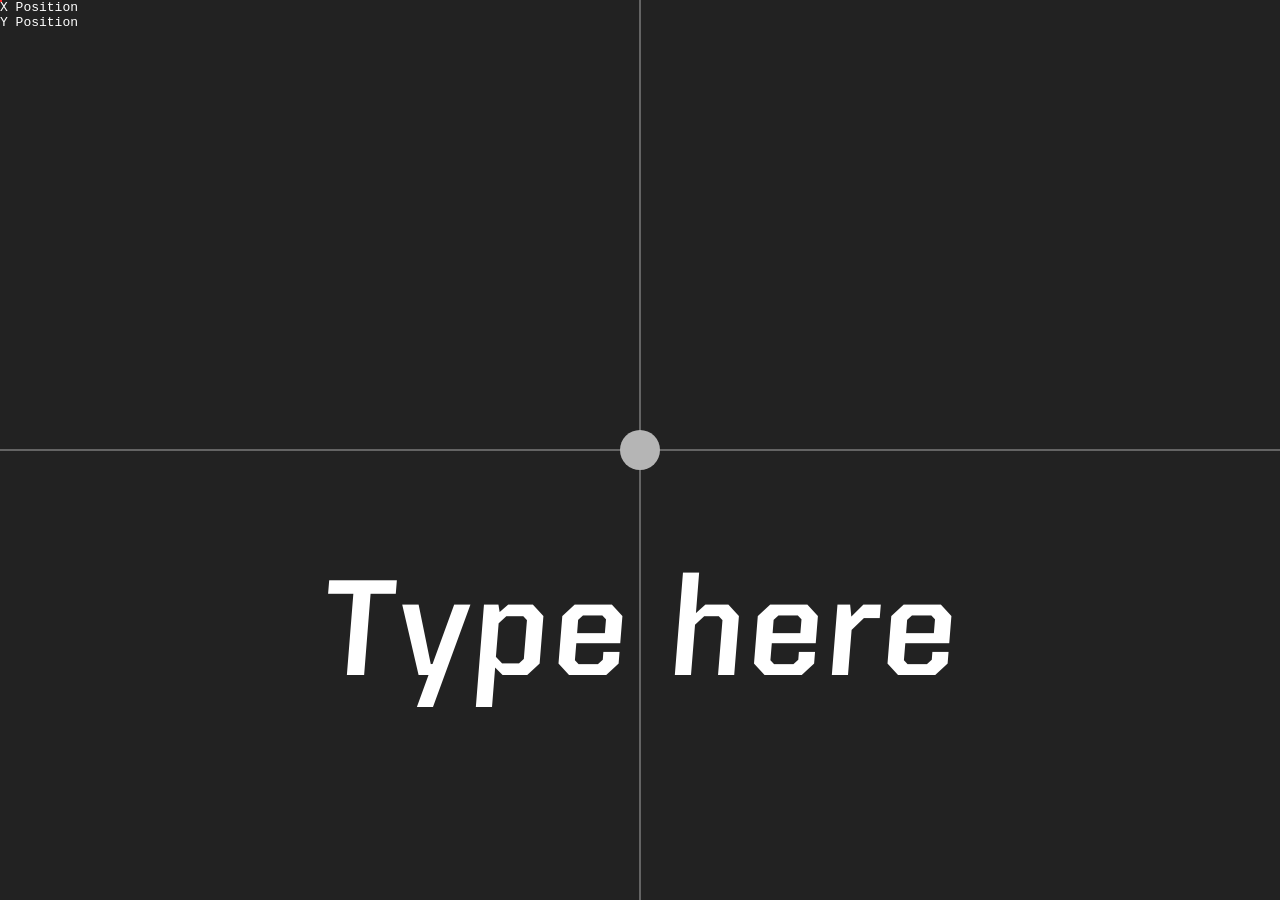
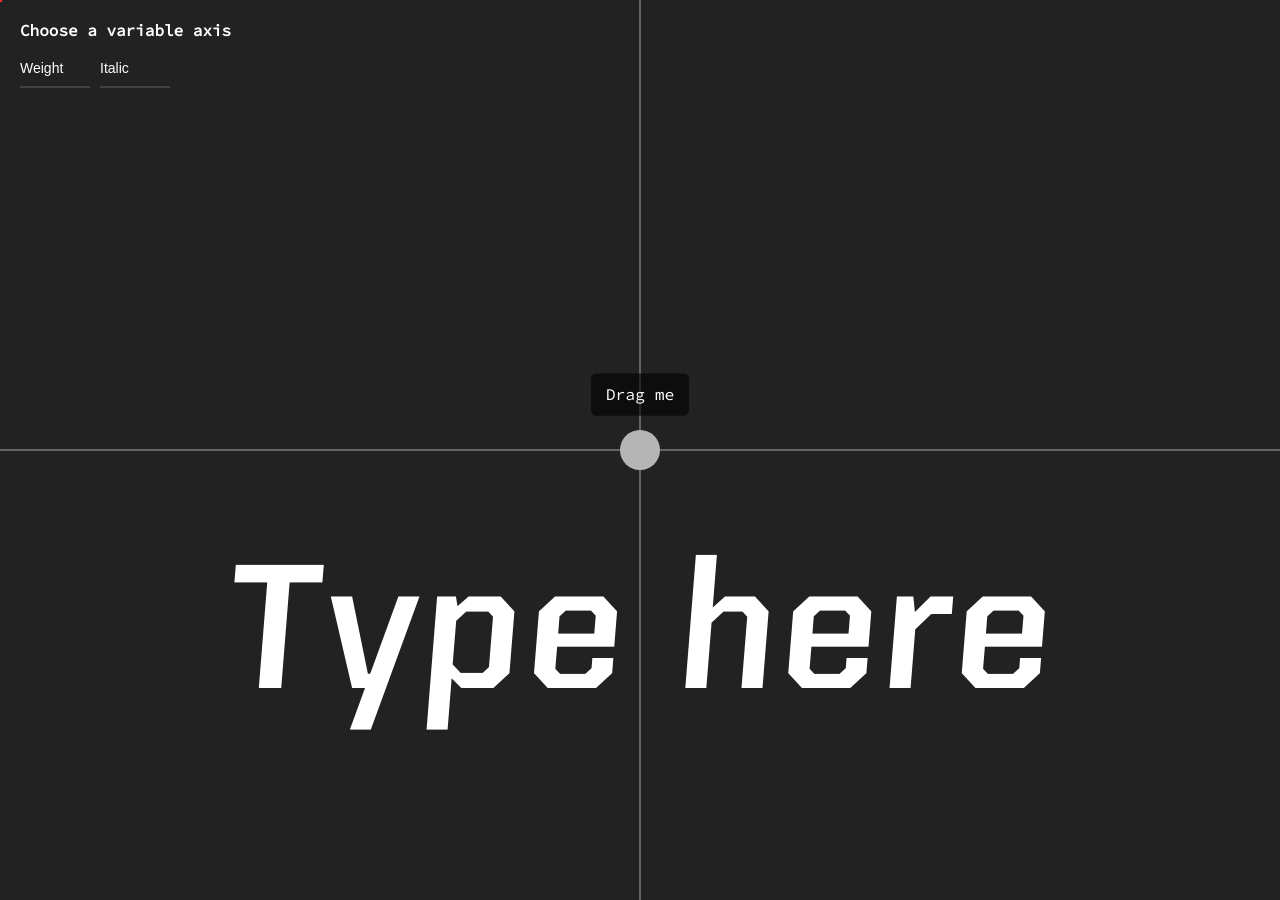
Before and after one commit to nthnwlkr/variable-futures, a Jekyll site: the page built from tool-1.md, in a window 1280 px wide. Built offline with Jekyll 4.4.1, drawn with Linux system fonts in a browser that asks for light colours; some web fonts are replaced.

Commit message:
Added tooltip to crosshair handle for better UX, added dropdowns to allow user selection of axes, added js logic to disable options and prevent both axes from being the same.

```diff
--- a/_includes/head.html
+++ b/_includes/head.html
@@ -5,6 +5,7 @@
   {%- seo -%}
   <link rel="stylesheet" href="{{ "/assets/main.css" | relative_url }}">
   <link rel="stylesheet" href="https://use.typekit.net/fha3qkc.css">
+  <link href="https://fonts.googleapis.com/css?family=Source+Code+Pro" rel="stylesheet">
   {%- feed_meta -%}
   {%- if jekyll.environment == 'production' and site.google_analytics -%}
     {%- include google-analytics.html -%}
--- a/_layouts/tool-1.html
+++ b/_layouts/tool-1.html
@@ -9,11 +9,35 @@
     	<div class="ui-elements-container">
     		<div class="site-wrapper">
     			<div class="axis-controls-section">
-    				<div class="axis-switch-container"></div>
+    				<div class="axis-switch-block">
+              <h2 class="ui-section-label">Choose a variable axis</h2>
+              <div class="switch-container">
+                <div class="switch switch-horizontal">
+                  <div class="switch-icon"></div>
+                  <div class="switch-style">
+                    <select class="switch-input switch-horizontal-input" onchange="onValueChange()">
+                      <option value="'wght'" selected="true">Weight</option>
+                      <option value="'ital'">Italic</option>
+                      <option value="'wdth'">Width</option>
+                    </select>
+                  </div>
+                </div>
+                <div class="switch switch-vertical">
+                  <div class="switch-icon"></div>
+                  <div class="switch-style">
+                    <select class="switch-input switch-vertical-input" onchange="onValueChange()">
+                      <option value="'wght'">Weight</option>
+                      <option value="'ital'" selected="true">Italic</option>
+                      <option value="'wdth'">Width</option>
+                    </select>
+                  </div>
+                </div>
+              </div>
+            </div>
     				<div class="axis-values-container"></div>
     			</div>
     			<div class="code-export-controls">
-    				<div class="code-to-copy"></div>
+    				<div class="code-to-copy hide"></div>
     				<div class="css-flavour-selector"></div>
     			</div>
     		</div>
@@ -21,6 +45,7 @@
       <div class="type-canvas">
      		<div class="cross-hairs-container">
      			<div id="crosshairclicktarget" class="cross-hair-click-target">
+            <div class="crosshair-tooltip">Drag me</div>
      				<div class="cross-hair-handle"></div>
             <div class="crosshair crosshair-vertical"></div>
             <div class="crosshair crosshair-horizontal"></div>
--- a/_sass/minima.scss
+++ b/_sass/minima.scss
@@ -4,15 +4,15 @@
 	src: url('/assets/fonts/KairosSans_Variable.ttf');
 }
 // Define defaults for each variable.
-$base-font-family: monospace, -apple-system, BlinkMacSystemFont, "Segoe UI", Roboto, Helvetica, Arial, sans-serif, "Apple Color Emoji", "Segoe UI Emoji", "Segoe UI Symbol" !default;
-$mono-font-family: monospace;
+$base-font-family: -apple-system, BlinkMacSystemFont;
+$mono-font-family: 'Source Code Pro', monospace;
 $sans-font-family: "kairos";
 $base-font-size:   16px !default;
 $base-font-weight: 400 !default;
 $small-font-size:  $base-font-size * 0.875 !default;
 $base-line-height: 1.5 !default;
 
-$spacing-unit:     30px !default;
+$spacing-unit:     10px !default;
 
 /* Colors */
 $text-color:       red !default;
@@ -21,6 +21,7 @@ $light-grey:       #B5B5B5;
 $background-color: #fdfdfd !default;
 $brand-color:      #ff2e2e !default;
 $white:            #fff;
+$black: 					 #000;
 
 $grey-color:       #828282 !default;
 $grey-color-light: lighten($grey-color, 40%) !default;
--- a/_sass/minima/_layout.scss
+++ b/_sass/minima/_layout.scss
@@ -3,6 +3,9 @@
 .ui-elements-container {
   font-family: $mono-font-family;
   color: $white;
+}
+.hide {
+  display: none;
 }
 .trail-container {
 }
@@ -21,6 +24,44 @@
 }
 .ui-elements-container {
   position: fixed;
+}
+.axis-switch-block {
+  float: left;
+  margin: 20px 0px 0px 20px;
+}
+.ui-section-label {
+  font-size: $base-font-size;
+  font-family: $mono-font-family;
+  margin-bottom: $spacing-unit;
+}
+.switch-container {
+  display: flex;
+}
+.switch {
+  display: flex;
+}
+.switch-style {
+  background: none;
+  margin-right: $spacing-unit;
+  width: auto;
+}
+.switch-style select {
+  padding: 10px 13px 10px 0px;
+  font-size: $small-font-size;
+  color: $white;
+  width: 5em;
+  border: none;
+  border-radius: 0px;
+  border-bottom: 2px solid rgba($white, 0.15);
+  box-shadow: none;
+  background-color: transparent;
+  background-image: none;
+  -webkit-appearance: none;
+     -moz-appearance: none;
+          appearance: none;
+}
+.switch-style select:focus {
+    outline: none;
 }
 .type-canvas {
   width: 100vw;
@@ -55,7 +96,33 @@
   border-radius: 100px;
   pointer-events: initial;
 }
+@keyframes crosshairTooltip {
+  0% {
+    transform: scale(1,1);
+  }
+  100% {
+    transform: scale(1.1, 1.1)
+  }
+}
+.crosshair-tooltip {
+  position: absolute;
+  font-family: $mono-font-family;
+  color: $white;
+  font-size: 15px;
+  top: -50px;
+  width: 90px;
+  padding: 10px 0px;
+  border-radius: 5px;
+  text-align: center;
+  background: rgba($black, 0.6);
+  animation: crosshairTooltip 1000ms infinite alternate;
+  display: block;
+  pointer-events: none;
+}
 .cross-hair-click-target.is-clicked {
+  .crosshair-tooltip {
+    display: none;
+  }
   .cross-hair-handle {
     background: $brand-color;
     transform: scale(1.2,1.2);
@@ -108,7 +175,7 @@
 .text-entry-box {
   position: relative;
   // z-index: 20;
-  font-size: 10vw;
+  font-size: 13vw;
   font-variation-settings: 'wght' 575, 'ital' 0.5;
   color: $white;
   text-align: center;
--- a/assets/js/crosshair-drag.js
+++ b/assets/js/crosshair-drag.js
@@ -15,7 +15,44 @@ var windowWidth = window.innerWidth,
     italAxisMaxValue = 1,
     italAxisScaleFactor = (italAxisMaxValue - italAxisMinValue) / 100,
     italCssPrefix = "'ital'",
-    textInputBox = document.getElementById("text-entry-box");
+    wdthAxisMinValue = 75,
+    wdthAxisMaxValue = 125,
+    wdthAxisScaleFactor = (wdthAxisMaxValue - wdthAxisMinValue) / 100,
+    wdthCssPrefix = "'wdth'",
+    textInputBox = document.getElementById("text-entry-box"),
+    xSwitch = document.getElementsByClassName("switch-horizontal-input")[0],
+    xSwitchValue = xSwitch.options[xSwitch.selectedIndex].value,
+    xSwitchIndex = xSwitch.options[xSwitch.selectedIndex].index,
+    ySwitch = document.getElementsByClassName("switch-vertical-input")[0],
+    ySwitchValue = ySwitch.options[ySwitch.selectedIndex].value,
+    ySwitchIndex = ySwitch.options[ySwitch.selectedIndex];
+
+function onValueChange() {
+  // gets new switch values when a new value is selected in dropdown:
+  xSwitchValue = xSwitch.options[xSwitch.selectedIndex].value,
+  xSwitchIndex = xSwitch.options[xSwitch.selectedIndex].index,
+  ySwitchValue = ySwitch.options[ySwitch.selectedIndex].value,
+  ySwitchIndex = ySwitch.options[ySwitch.selectedIndex].index;
+  // call option disabling function:
+  switchLogic();
+}
+function switchLogic() {
+  for (i = 0;i<ySwitch.options.length; i++) {
+    // clear disable attributes from all options:
+    ySwitch.options[i].setAttribute("enabled", "enabled");
+    ySwitch.options[i].removeAttribute("disabled", "disabled");
+  }
+  // add disabled attribute only to required element:
+  ySwitch.options[xSwitchIndex].setAttribute("disabled", "disabled");
+  for (i = 0;i<xSwitch.options.length; i++) {
+    xSwitch.options[i].setAttribute("enabled", "enabled");
+    xSwitch.options[i].removeAttribute("disabled", "disabled");
+  }
+  xSwitch.options[ySwitchIndex].setAttribute("disabled", "disabled");
+}
+
+// call disabling logic on page load:
+switchLogic();
 
 function dragElement(elmnt) {
   var pos1 = 0, pos2 = 0, pos3 = 0, pos4 = 0;
@@ -34,7 +71,6 @@ function dragElement(elmnt) {
     // add class to attach click styling:
     elmnt.classList.add("is-clicked");
   }
-
   function elementDrag(e) {
     e = e || window.event;
     // prevent text selection during drag:
@@ -47,11 +83,51 @@ function dragElement(elmnt) {
     // calculate cursor position as % of page width and height:
     var xPercent = pos3 / windowWidthPercent;
     var yPercent = pos4 / windowHeightPercent;
-    // calculate axis value for variable font:
-    var wghtAxisValue = xPercent * wghtAxisScaleFactor + wghtAxisMinValue;
-    var italAxisValue = yPercent * italAxisScaleFactor + italAxisMinValue;
-    textInputBox.setAttribute('style', 'font-variation-settings:' + wghtCssPrefix + ' ' + wghtAxisValue + ', ' + italCssPrefix + ' ' + italAxisValue );
-    console.log(wghtAxisValue);
+    // set default values before dropdown changes:
+    var yAxisValue = yPercent * italAxisScaleFactor + italAxisMinValue;
+    var xAxisValue = xPercent * wghtAxisScaleFactor + wghtAxisMinValue;
+    var xCssPrefixToAdd = xSwitchValue;
+    var yCssPrefixToAdd = ySwitchValue;
+    //switch statement based on user-selected dropdown values:
+    //for x-axis
+    console.log(xSwitchIndex);
+    switch(xSwitchIndex) {
+      case 0:
+        var xAxisValue = xPercent * wghtAxisScaleFactor + wghtAxisMinValue;
+        var xCssPrefixToAdd = wghtCssPrefix;
+        break;
+      case 1:
+        var xAxisValue = xPercent * italAxisScaleFactor + italAxisMinValue;
+        var xCssPrefixToAdd = italCssPrefix;
+        // textInputBox.setAttribute('style', 'font-variation-settings:' + italCssPrefix + ' ' + xAxisValue);
+        break;
+      case 2:
+        var xAxisValue = xPercent * wdthAxisScaleFactor + wdthAxisMinValue;
+        var xCssPrefixToAdd = wdthCssPrefix;
+        // textInputBox.setAttribute('style', 'font-variation-settings:' + wdthCssPrefix + ' ' + xAxisValue);
+        break;
+    }
+    switch(ySwitchIndex) {
+      case 0:
+        var yAxisValue = yPercent * wghtAxisScaleFactor + wghtAxisMinValue;
+        var yCssPrefixToAdd = wghtCssPrefix;
+        // textInputBox.setAttribute('style', 'font-variation-settings:' + wghtCssPrefix + ' ' + yAxisValue);
+        break;
+      case 1:
+        var yAxisValue = yPercent * italAxisScaleFactor + italAxisMinValue;
+        var yCssPrefixToAdd = italCssPrefix;
+        // textInputBox.setAttribute('style', 'font-variation-settings:' + italCssPrefix + ' ' + yAxisValue);
+        break;
+      case 2:
+        var yAxisValue = yPercent * wdthAxisScaleFactor + wdthAxisMinValue;
+        var yCssPrefixToAdd = wdthCssPrefix;
+        // textInputBox.setAttribute('style', 'font-variation-settings:' + wdthCssPrefix + ' ' + yAxisValue);
+        break;
+    }
+    // set variable font axes styling:
+    textInputBox.setAttribute('style', 'font-variation-settings:' + xCssPrefixToAdd + ' ' + xAxisValue + ', ' + yCssPrefixToAdd + ' ' + yAxisValue);
+
+    // console.log(wghtAxisValue);
     // set the element's new position:
     elmnt.style.top = (elmnt.offsetTop - pos2) + "px";
     elmnt.style.left = (elmnt.offsetLeft - pos1) + "px";
```
